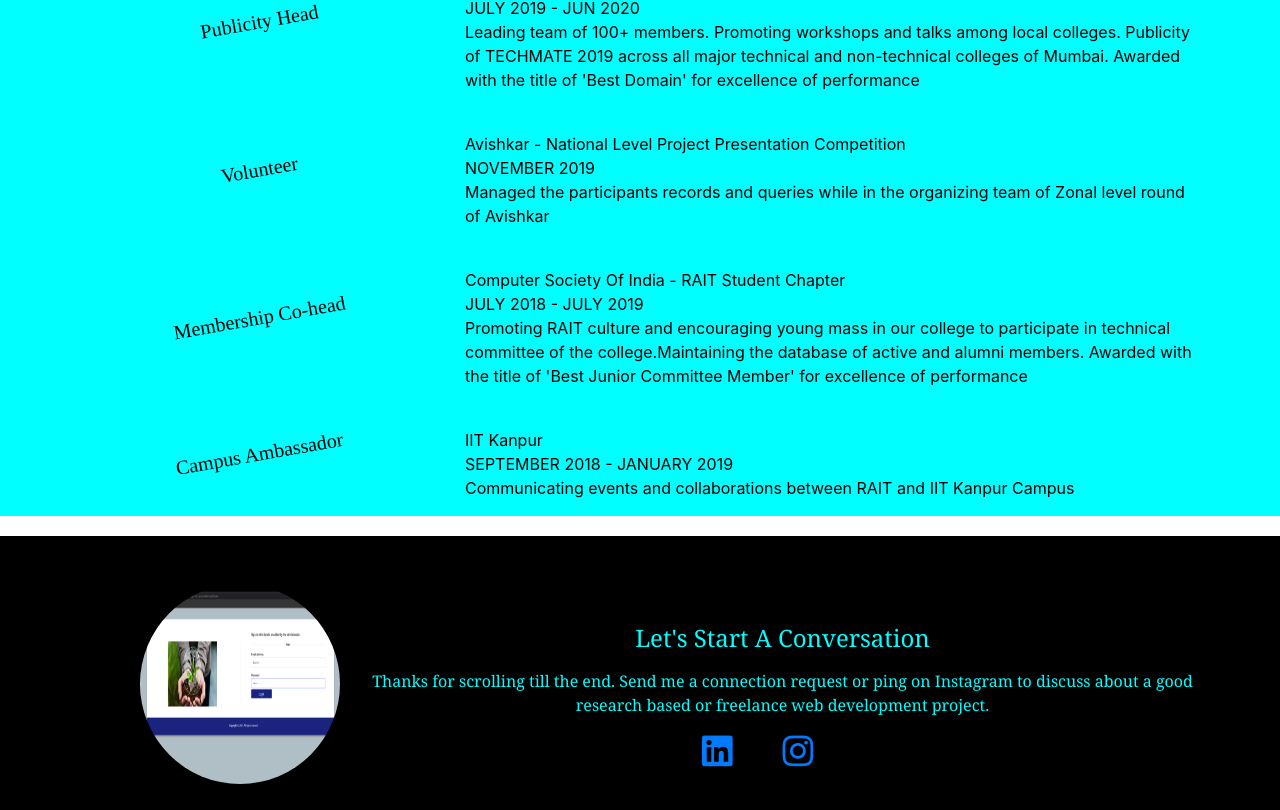
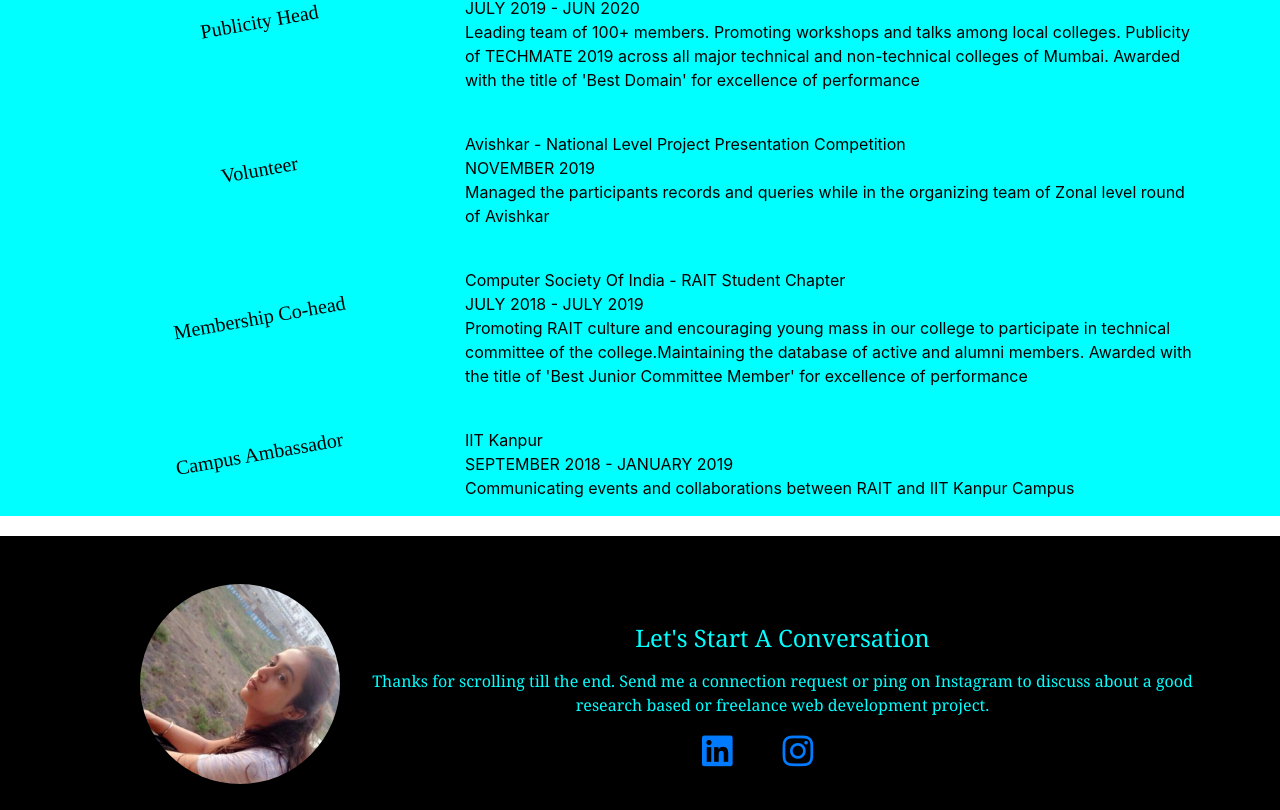
Before and after one commit to kamaljitkaur98/kamaljitkaur98, a Next.js app: page / in a window 1280 px wide. Shown: the part 3943-4753 px from the top of the page. Built offline with nearby package versions, Linux system fonts and the light colour scheme.

Commit message:
Update footer.js

```diff
--- a/components/Footer/footer.js
+++ b/components/Footer/footer.js
@@ -10,7 +10,7 @@
               <div className={`container`}>
                   <div className={`row pt-5`}>
                       <div className={`col-12 col-sm-3 text-sm-right text-center`}>
-                      <Image src="/smartfarm.png" alt="Cataract Detection and Classification" width="200px" height="200px" className={` ${styles.image}`}/>
+                      <Image src="/self.jpeg" alt="self-image" width="200px" height="200px" className={` ${styles.image}`}/>
                       </div>
                       <div className={`col-12 col-sm-9 text-center mt-4`}>
                         <h4 className={`pt-3 ${styles.heading}`}>Let's Start A Conversation</h4>
```
